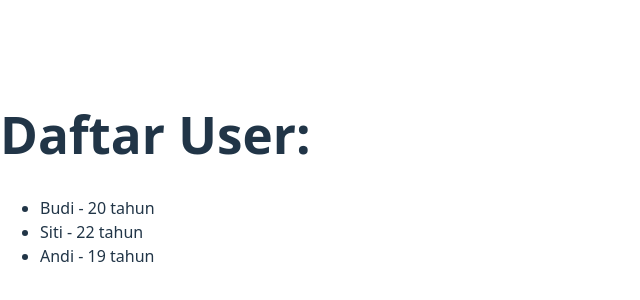
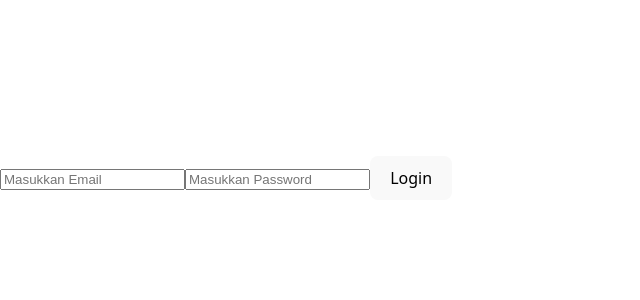
Before and after one commit to gunturlailam/fundamental, a React app in the folder react-fundamental/: page / in a window 1280 px wide. Shown: the part 222-522 px from the top of the page, without its empty margins (0-640 px from the left). Built offline with nearby package versions, Linux system fonts and the light colour scheme; the HTML template or start-up script is replaced by a standard one.

Commit message:
learn: belajar form di React

```diff
--- a/react-fundamental/src/App.jsx
+++ b/react-fundamental/src/App.jsx
@@ -1,100 +1,83 @@
-// list menggunakan map()
+// controlled component
+// import { useState } from "react";
+
 // function App(){
-//   const names = ["Budi","Siti","Andi","Dewi"]
+//     const [name, setName] = useState("")
 
-//   return(
-//     <div>
-//       <h1>Daftar Nama:</h1>
-//       <ul>
-//         {
-//           names.map((name) => (
-//             <li>{name}</li>
-//           ))
-//         }
-//       </ul>
-//     </div>
-//   )
+//     const handleSubmit = (event) => {
+//         event.preventDefault();
+//         alert(`Nama:${name}`)
+//     }
+
+//     return(
+//         <form onSubmit={handleSubmit}>
+//             <input
+//             type="text"
+//             value={name}
+//             onChange={(e) => setName(e.target.value)}
+//             placeholder="Masukkan Nama" />
+//             <button type="submit">Kirim</button>
+//         </form>
+//     )
 // }
 
 // export default App
 
 
-// key pada list
+// uncontrolled component
+// import { useRef } from "react";
+
 // function App(){
-//   const names = ["Budi","Siti","Andi","Dewi "]
+//     const nameRef = useRef()
 
-//   return(
-//     <div>
-//       <h1>Daftar Nama:</h1>
-//       <ul>
-//         {
-//           names.map((name,index) => (
-//             <li key={index}>{name}</li>
-//           ))
-//         }
-//       </ul>
-//     </div>
-//   )
+//     const handleSubmit = (event) => {
+//         event.preventDefault()
+//         alert(`Nama: ${nameRef.current.value}`)
+//     }
+
+//     return(
+//         <form onSubmit={handleSubmit}>
+//             <input type="text" ref={nameRef} placeholder="Masukkan Nama" />
+//             <button type="submit">Kirim</button>
+//         </form>
+//     )
 // }
 
 // export default App
 
 
-// list dengan object
-// function App(){
-//   const users = [
-//     {id:1,name:"Budi",age:20},
-//     {id:2,name:"Siti",age:22},
-//     {id:3,name:"Andi",age:19},
-//   ]
-
-//   return(
-//     <div>
-//       <h1>Daftar User:</h1>
-//       <ul>
-//         {
-//           users.map((user) => (
-//             <li key={user.id}>
-//               {user.name} - {user.age} tahun
-//             </li>
-//           ))
-//         }
-//       </ul>
-//     </div>
-//   )
-// }
-
-// export default App
-
-
-// list dengan komponent terpisah
-function UserItem({name,age}){
-  return(
-    <li>
-      {name} - {age} tahun
-    </li>
-  )
-}
+// form dengan beberapa input
+import { useState } from "react";
 
 function App(){
-  const users = [
-    {id:1,name:"Budi",age:20},
-    {id:2,name:"Siti",age:22},
-    {id:3,name:"Andi",age:19}
-  ]
+    const [form, setForm] = useState({email:"",password: ""});
 
-  return(
-    <div>
-      <h1>Daftar User:</h1>
-      <ul>
-        {
-          users.map((user) => (
-            <UserItem key={user.id} name={user.name} age={user.age}/>
-          ))
-        }
-      </ul>
-    </div>
-  )
+    const handleChange = (e) => {
+        setForm({...form, [e.target.name]: e.target.value})
+    }
+
+    const handleSubmit = (e) => {
+        e.preventDefault()
+        alert( `Email:  ${form.email}, Password: ${form.password}`)
+    }
+
+    return(
+        <form onSubmit={handleSubmit}>
+            <input
+            type="email"
+            name="email"
+            placeholder="Masukkan Email"
+            value={form.email}
+            onChange={handleChange} />
+            <input
+            type="password"
+            name="password"
+            placeholder="Masukkan Password"
+            value={form.password}
+            onChange={handleChange}/>
+            <button type="submit">Login</button>
+        </form>
+    )
 }
 
 export default App
```
